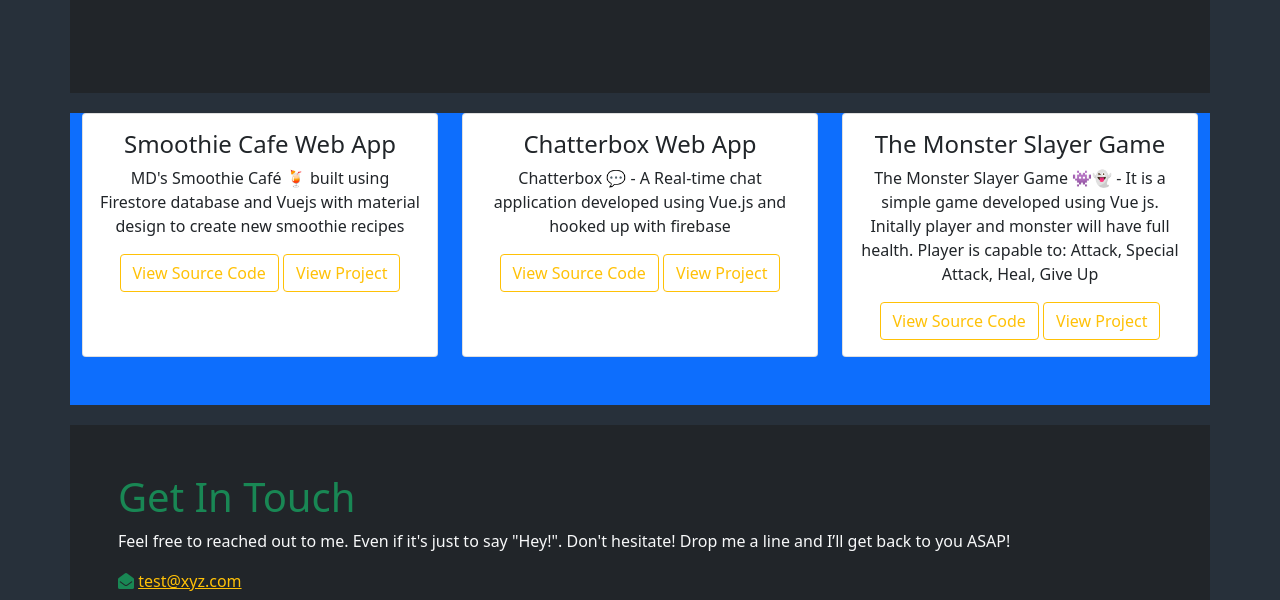
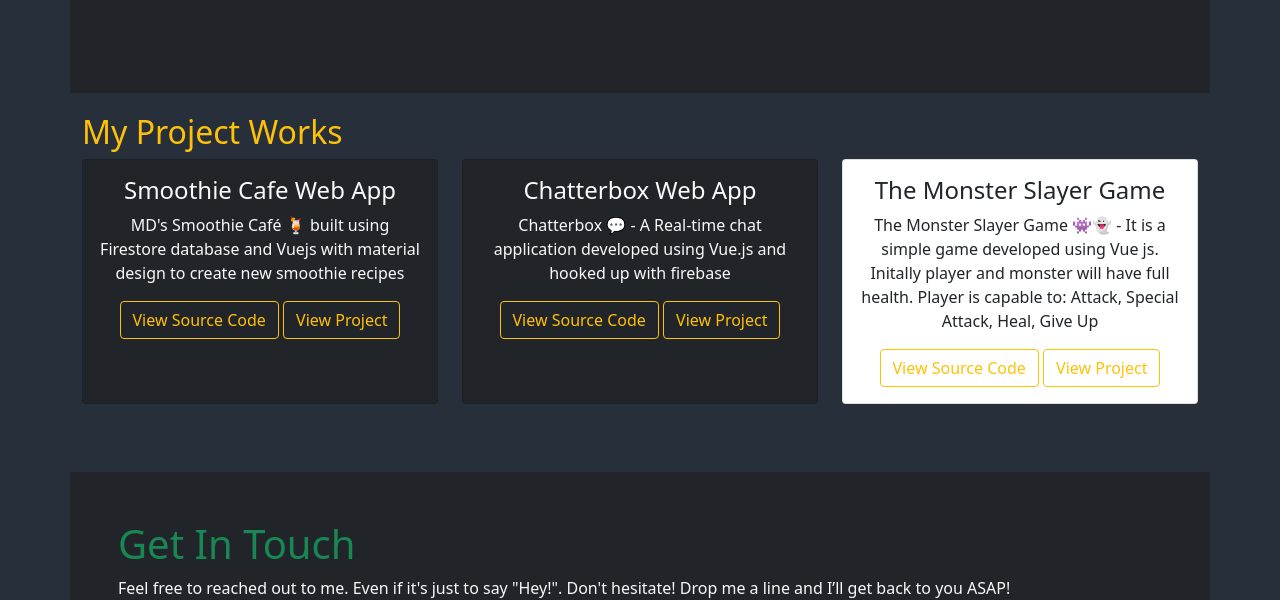
Before and after one commit to deolekarmayuresh/My-Portfolio, a plain HTML site: page index.html in a window 1280 px wide. Shown: the part 886-1486 px from the top of the page. Drawn offline with nearby package versions, Linux system fonts and the light colour scheme.

Commit message:
adding card styles

```diff
--- a/index.html
+++ b/index.html
@@ -134,13 +134,16 @@
 
   <!-- My works -->
   <section id="work">
-    <div class="container bg-primary" style="margin-top: 20px;">
+    <div class="container" style="margin-top: 20px;">
+      <h2 class="text-warning">My Project Works</h2>
       <div class="row">
+
         <div class="col-xs-4 col-sm-4 col-md-4 col-lg-4 mb-5">
-          <div class="card text-center h-100">
+
+          <div class="card text-center h-100 bg-dark">
             <div class="card-body">
-              <h4 class="card-title">Smoothie Cafe Web App</h4>
-              <p class="card-text">MD's Smoothie Café 🍹 built using Firestore database and Vuejs with material design to create new smoothie recipes</p>
+              <h4 class="card-title text-light">Smoothie Cafe Web App</h4>
+              <p class="card-text text-light">MD's Smoothie Café 🍹 built using Firestore database and Vuejs with material design to create new smoothie recipes</p>
               <a href="https://github.com/deolekarmayuresh/Smoothie_Cafe" class="btn btn-outline-warning"
               style="align-content: center;" target="_blank">View Source Code</a>
               <a href="https://mdsmoothiecafe.firebaseapp.com/#/" class="btn btn-outline-warning" target="_blank">View Project</a>
@@ -149,10 +152,10 @@
         </div>
 
         <div class="col-xs-4 col-sm-4 col-md-4 col-lg-4 mb-5">
-          <div class="card text-center h-100">
+          <div class="card text-center h-100 bg-dark">
             <div class="card-body">
-              <h4 class="card-title">Chatterbox Web App</h4>
-              <p class="card-text">Chatterbox 💬 - A Real-time chat application developed using Vue.js and hooked up with firebase</p>
+              <h4 class="card-title text-light">Chatterbox Web App</h4>
+              <p class="card-text text-light">Chatterbox 💬 - A Real-time chat application developed using Vue.js and hooked up with firebase</p>
               <a href="https://github.com/deolekarmayuresh/Chatterbox" class="btn btn-outline-warning" target="_blank">View Source Code</a>
               <a href="https://my-chatterbox.web.app/" class="btn btn-outline-warning" target="_blank">View Project</a>
             </div>
```
